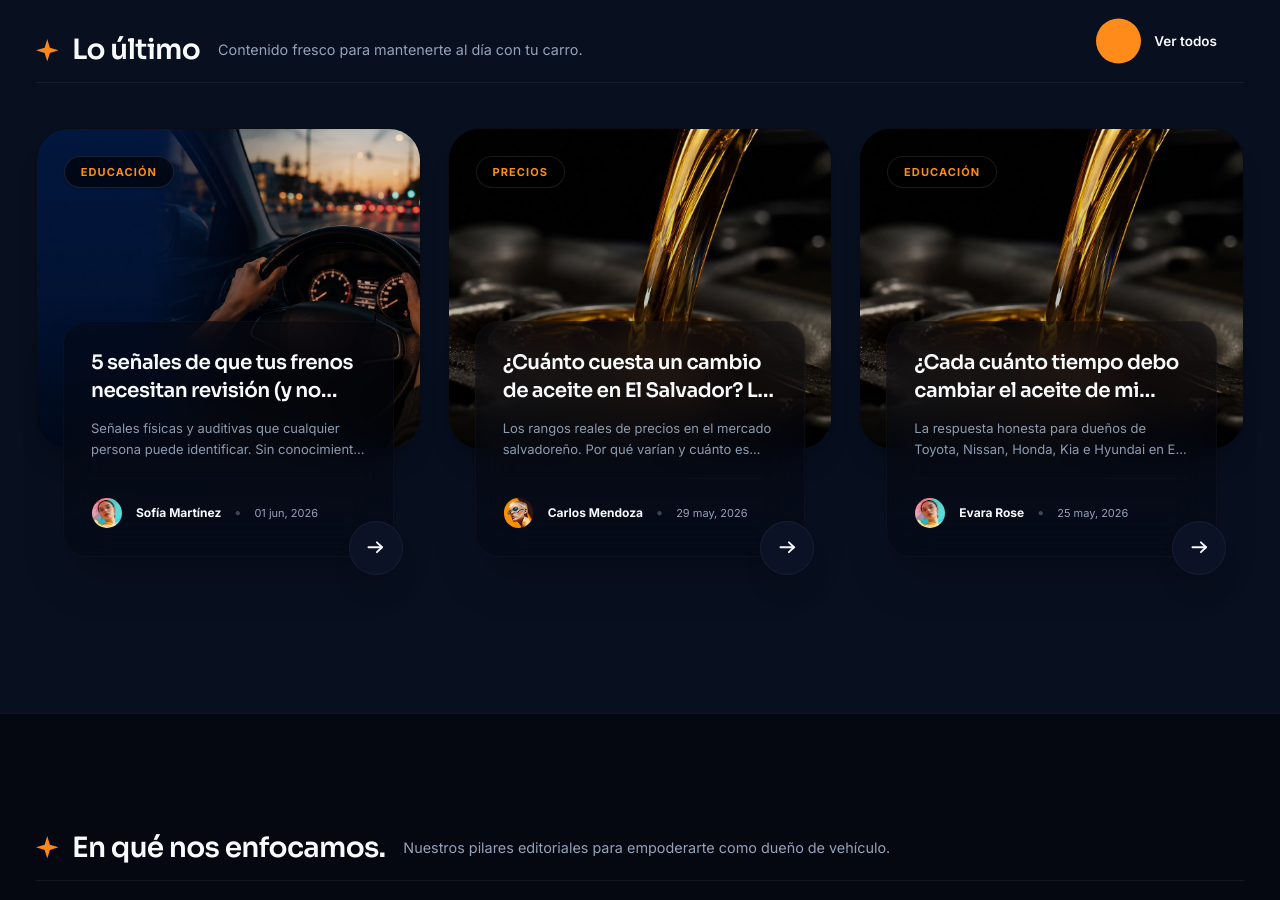
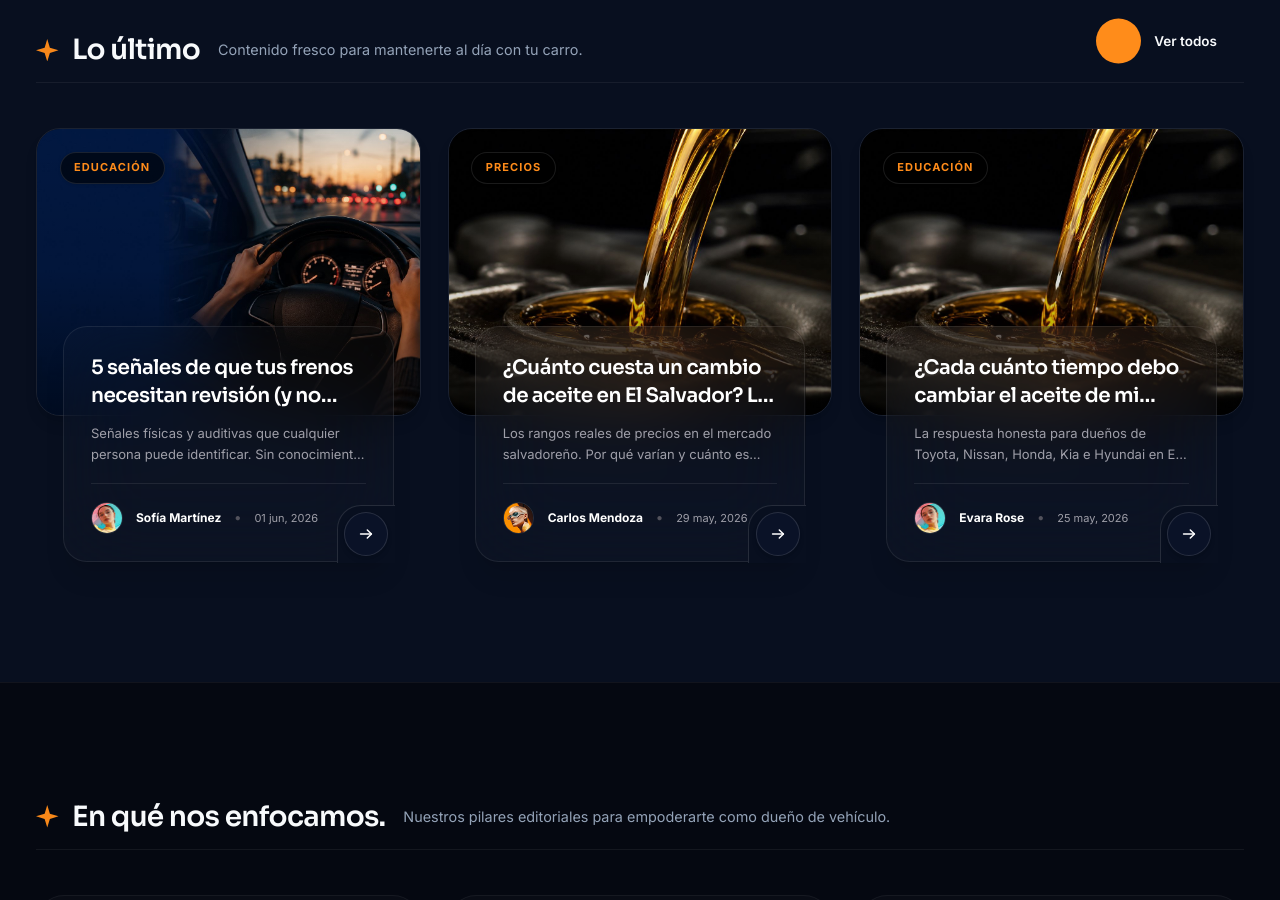
Before and after one commit to denyslopez/taller-express, a Next.js app: page / in a window 1280 px wide. Shown: the part 1140-2040 px from the top of the page. Built offline with nearby package versions, Linux system fonts and the light colour scheme.

Commit message:
style: increase glassmorphism translucency and refine border stroke width to match Magzin templates

```diff
--- a/components/cards/ArticleCard.tsx
+++ b/components/cards/ArticleCard.tsx
@@ -31,12 +31,9 @@ export default function ArticleCard({ article }: ArticleCardProps) {
     : "";
 
   return (
-    <Link
-      href={`/blog/${article.slug}`}
-      className="group te-anime-top relative block w-full rounded-[32px] cursor-pointer pb-28 sm:pb-32"
-    >
-      {/* Outer Card / Background Image Container */}
-      <div className="relative w-full aspect-[1.2/1] rounded-[32px] overflow-hidden border border-te-glass-border/30 shadow-xl bg-te-bg-alt">
+    <div className="group te-anime-top relative block w-full rounded-[24px] select-none">
+      {/* 1. Main visual container: Image with rounded corners and hidden overflow */}
+      <div className="relative w-full aspect-[4/3] rounded-[24px] overflow-hidden border border-white/[0.08] shadow-lg">
         <Image
           src={article.ogImage || "/images/blog/default.jpg"}
           alt={article.title}
@@ -45,34 +42,39 @@ export default function ArticleCard({ article }: ArticleCardProps) {
           className="object-cover transition-transform duration-700 ease-out group-hover:scale-105"
           priority
         />
-        {/* Overlay gradient to darken bottom for readability */}
-        <div className="absolute inset-0 bg-gradient-to-t from-black/60 via-black/20 to-black/5 transition-opacity duration-500 group-hover:from-black/75" />
+        {/* Shadow Overlay Gradient */}
+        <div className="absolute inset-0 bg-gradient-to-t from-black/50 via-black/10 to-transparent" />
 
-        {/* Floating Category Badge (Top Left) */}
-        <div className="absolute top-6 left-6 z-10">
-          <span className="inline-block px-3.5 py-1.5 text-[11px] font-extrabold uppercase tracking-widest rounded-full bg-black/60 backdrop-blur-md border border-white/10 text-te-orange shadow-sm">
+        {/* Brand Category Badge (Top Left of image) */}
+        <div className="absolute top-5 left-5 z-10">
+          <span className="inline-block px-3 py-1.5 text-[11px] font-bold uppercase tracking-widest rounded-full bg-black/60 backdrop-blur-md border border-white/10 text-te-orange shadow-sm">
             {categoryNames[article.category] || article.category}
           </span>
         </div>
       </div>
 
-      {/* Floating Glassmorphism Panel: Positioned absolutely, overflowing the bottom edge by -70px / -100px */}
-      <div className="absolute bottom-6 sm:bottom-8 left-4 right-4 sm:left-6 sm:right-6 z-10 bg-te-bg-alt/45 dark:bg-te-bg-alt/45 backdrop-blur-xl border border-te-glass-border/40 rounded-[24px] p-5 md:p-6 flex flex-col gap-3 shadow-2xl transition-all duration-500 group-hover:bg-te-bg-alt/55">
+      {/* 2. Glassmorphic Overlapping Content Panel:
+          - Overflowing the bottom boundary natively using negative relative translation/margins
+          - Highly translucent white glass with light border and distinct blur factor
+      */}
+      <div className="relative z-10 mx-4 sm:mx-6 -mt-20 bg-white/[0.02] dark:bg-black/25 backdrop-blur-2xl border border-white/[0.08] dark:border-white/[0.1] rounded-[24px] p-5 sm:p-6 flex flex-col gap-3 shadow-xl transition-all duration-300 group-hover:bg-white/[0.06] dark:group-hover:bg-black/35 group-hover:border-white/[0.16]">
 
         {/* Title */}
-        <h3 className="font-display font-semibold text-lg md:text-[20px] leading-snug text-te-text tracking-tight line-clamp-2 transition-colors duration-300 group-hover:text-te-orange">
+        <Link href={`/blog/${article.slug}`} className="focus:outline-none">
+          <h3 className="font-display font-semibold text-lg md:text-[20px] leading-snug text-white tracking-tight line-clamp-2 transition-colors duration-300 group-hover:text-te-orange">
             {article.title}
           </h3>
+        </Link>
 
         {/* Excerpt */}
-        <p className="font-body text-[13px] text-te-muted/95 leading-relaxed line-clamp-2">
+        <p className="font-body text-[13px] text-zinc-400 leading-relaxed line-clamp-2">
           {article.excerpt}
         </p>
 
         {/* Footer Metadata & Author Info */}
-        <div className="flex flex-wrap items-center gap-2 sm:gap-3 border-t border-te-glass-border/20 pt-4 mt-1">
+        <div className="flex flex-wrap items-center gap-2 sm:gap-3 border-t border-white/[0.08] pt-4 mt-1">
           {/* Author Avatar */}
-          <div className="relative w-7 h-7 rounded-full overflow-hidden border border-te-glass-border/30 shrink-0">
+          <div className="relative w-7 h-7 rounded-full overflow-hidden border border-white/[0.1] shrink-0">
             <Image
               src={article.authorImage || "/images/author-1.png"}
               alt={article.author || "Taller Express"}
@@ -82,28 +84,35 @@ export default function ArticleCard({ article }: ArticleCardProps) {
             />
           </div>
           {/* Author Name */}
-          <span className="font-body text-[12px] font-bold text-te-text shrink-0">
+          <span className="font-body text-[12px] font-bold text-white shrink-0">
             {article.author || "Taller Express"}
           </span>
           {/* Divider Bullet */}
-          <span className="text-te-muted/40 text-[10px] shrink-0">●</span>
+          <span className="text-zinc-600 text-[10px] shrink-0">●</span>
           {/* Date */}
-          <span className="font-body text-[11px] text-te-muted shrink-0">
+          <span className="font-body text-[11px] text-zinc-400 shrink-0">
             {formattedDate}
           </span>
           {/* Divider Bullet */}
-          <span className="text-te-muted/40 text-[10px] hidden xs:inline shrink-0">●</span>
+          <span className="text-zinc-600 text-[10px] hidden xs:inline shrink-0">●</span>
           {/* Read Time */}
-          <span className="font-body text-[11px] text-te-muted hidden xs:inline shrink-0">
+          <span className="font-body text-[11px] text-zinc-400 hidden xs:inline shrink-0">
             {article.readTime}
           </span>
         </div>
-      </div>
 
-      {/* Floating Corner Arrow Button: Positioned on the glass card's bottom corner border overlap */}
-      <div className="absolute bottom-2 sm:bottom-4 right-2 sm:right-4 w-12 h-12 rounded-full border border-te-glass-border/80 bg-[#0c1328]/95 dark:bg-[#0c1328]/95 text-te-text transition-all duration-300 group-hover:bg-te-orange group-hover:text-te-bg-alt group-hover:scale-105 z-20 shadow-xl flex items-center justify-center">
+        {/* Bottom Corner Arrow Cutout & Overlapping Button:
+            - Border corner syncs seamlessly with the background using exact curvature
+        */}
+        <div className="absolute -bottom-[2px] -right-[2px] w-[58px] h-[58px] bg-[#080f1f] dark:bg-[#080f1f] rounded-tl-[24px] border-t border-l border-white/[0.12] transition-colors duration-300 group-hover:border-white/[0.18] flex items-center justify-center">
+          {/* Circular Navigation Arrow */}
+          <Link
+            href={`/blog/${article.slug}`}
+            className="w-[44px] h-[44px] rounded-full border border-white/[0.12] bg-[#0c1328]/90 dark:bg-[#0c1328]/90 text-white flex items-center justify-center transition-all duration-300 group-hover:bg-te-orange group-hover:text-te-bg-alt group-hover:scale-105 shadow-md"
+            aria-label="Leer artículo completo"
+          >
             <svg
-          className="w-5 h-5 transition-transform duration-300 group-hover:translate-x-0.5"
+              className="w-4 h-4 transition-transform duration-300 group-hover:translate-x-0.5"
               viewBox="0 0 24 24"
               fill="none"
             >
@@ -122,7 +131,9 @@ export default function ArticleCard({ article }: ArticleCardProps) {
                 strokeLinejoin="round"
               />
             </svg>
+          </Link>
         </div>
-    </Link>
+      </div>
+    </div>
   );
 }
```
Lines whose indentation alone changed are shown as unchanged.
